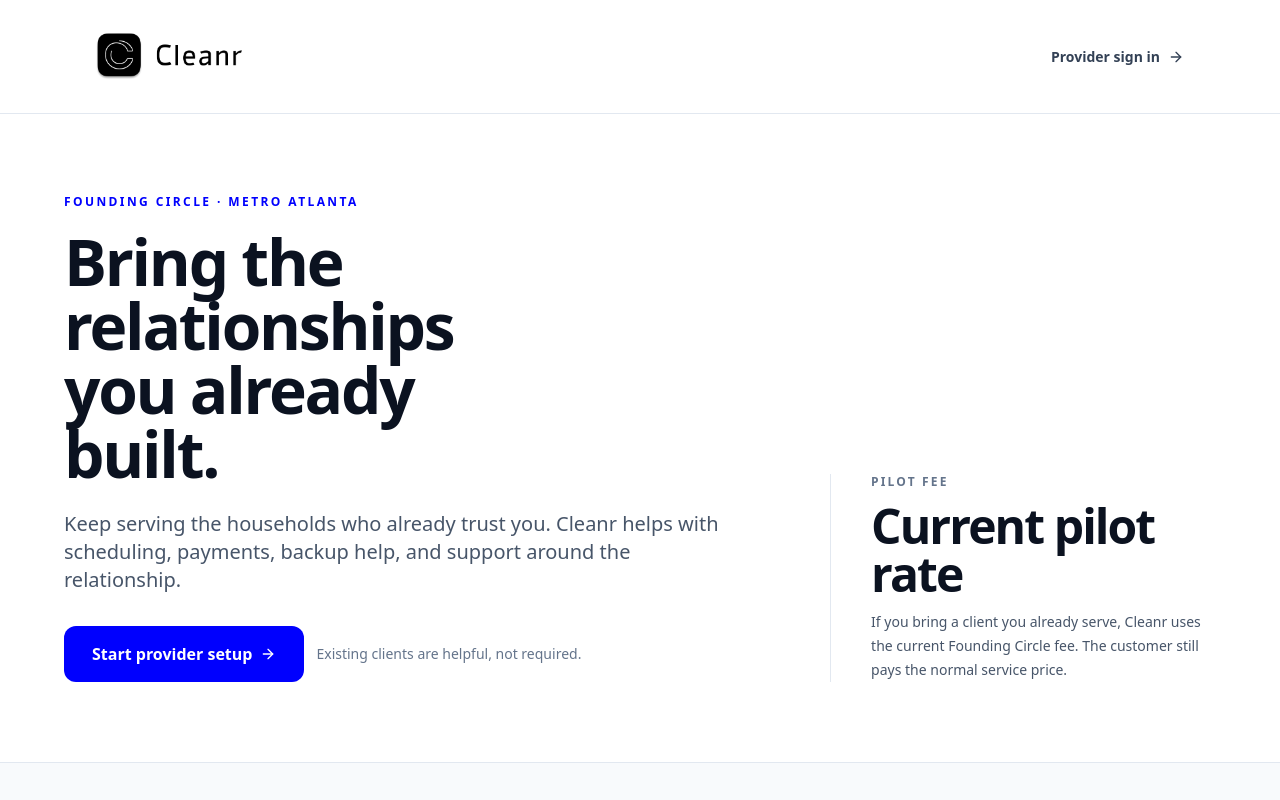
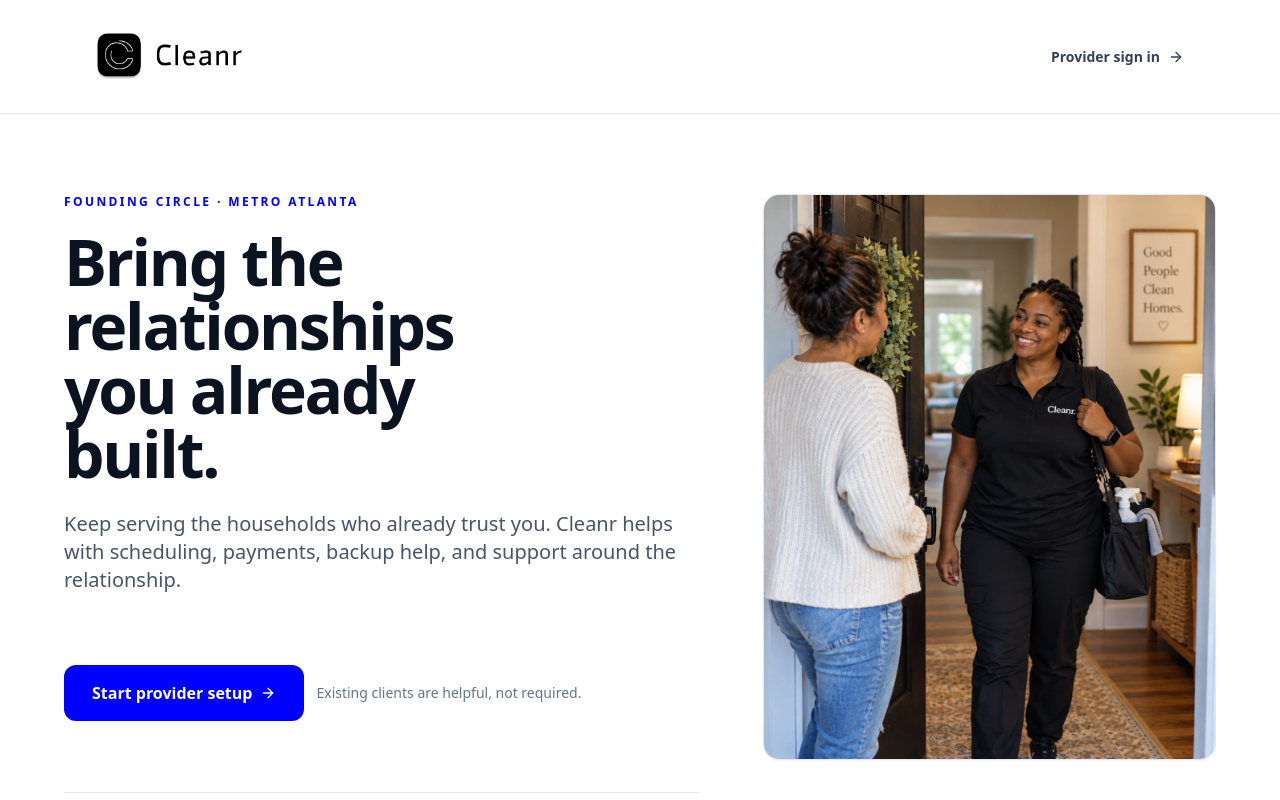
Before and after one commit to SolSabali-Ent/Cleanr-app-preview, a React (Vite) app: page /csp/founding-circle in a window 1280 px wide. Shown: the top 800 px of the page. Built offline with nearby package versions, Linux system fonts and the light colour scheme; no server answers; the database is empty.

Commit message:
Sync Cleanr public app from 4907ec2

```diff
--- a/src/app/provider/screens/FoundingCircleJoin.tsx
+++ b/src/app/provider/screens/FoundingCircleJoin.tsx
@@ -57,8 +57,8 @@ export default function FoundingCircleJoin() {
       </header>
 
       <section className="px-5 pb-16 pt-14 sm:px-8 sm:pb-20 sm:pt-20">
-        <div className="mx-auto grid max-w-6xl gap-12 lg:grid-cols-[1.28fr_0.72fr] lg:items-end lg:gap-20">
-          <div>
+        <div className="mx-auto grid max-w-6xl gap-8 lg:grid-cols-[1.05fr_0.75fr] lg:gap-x-16 lg:gap-y-8">
+          <div className="lg:col-start-1 lg:row-start-1">
             <p className="text-xs font-semibold uppercase tracking-[0.2em] text-[#0000FE]">Founding Circle · Metro Atlanta</p>
             <h1 className="mt-5 max-w-[13ch] text-4xl font-bold leading-[1.02] tracking-[-0.035em] sm:text-5xl lg:text-[64px]">
               Bring the relationships you already built.
@@ -66,7 +66,22 @@ export default function FoundingCircleJoin() {
             <p className="mt-6 max-w-2xl text-lg leading-8 text-slate-600 sm:text-xl">
               Keep serving the households who already trust you. Cleanr helps with scheduling, payments, backup help, and support around the relationship.
             </p>
-            <div className="mt-8 flex flex-col gap-3 sm:flex-row sm:items-center">
+          </div>
+
+          <figure className="overflow-hidden rounded-2xl border border-slate-200 bg-slate-100 shadow-sm lg:col-start-2 lg:row-span-2 lg:row-start-1">
+            <img
+              src="/media/cleanr%20founding%20circle%201600x2000.png"
+              alt="A Cleanr provider arriving at a customer's home"
+              width={1600}
+              height={2000}
+              loading="eager"
+              decoding="async"
+              className="aspect-[4/5] h-full w-full object-cover"
+            />
+          </figure>
+
+          <div className="lg:col-start-1 lg:row-start-2">
+            <div className="flex flex-col gap-3 sm:flex-row sm:items-center">
               <button
                 type="button"
                 onClick={startSetup}
@@ -79,7 +94,7 @@ export default function FoundingCircleJoin() {
             </div>
           </div>
 
-          <aside className="border-t border-slate-200 pt-6 lg:border-l lg:border-t-0 lg:pl-10 lg:pt-0">
+          <aside className="border-t border-slate-200 pt-6 lg:col-start-1 lg:row-start-3">
             <p className="text-xs font-semibold uppercase tracking-[0.18em] text-slate-500">Pilot fee</p>
             <p className="mt-3 text-5xl font-semibold tracking-[-0.04em] text-[#0B1220]">{rateLabel}</p>
             <p className="mt-3 max-w-sm text-sm leading-6 text-slate-600">
```
Also changed, not shown: 56 other files (tests, documents, lock files or other folders).
